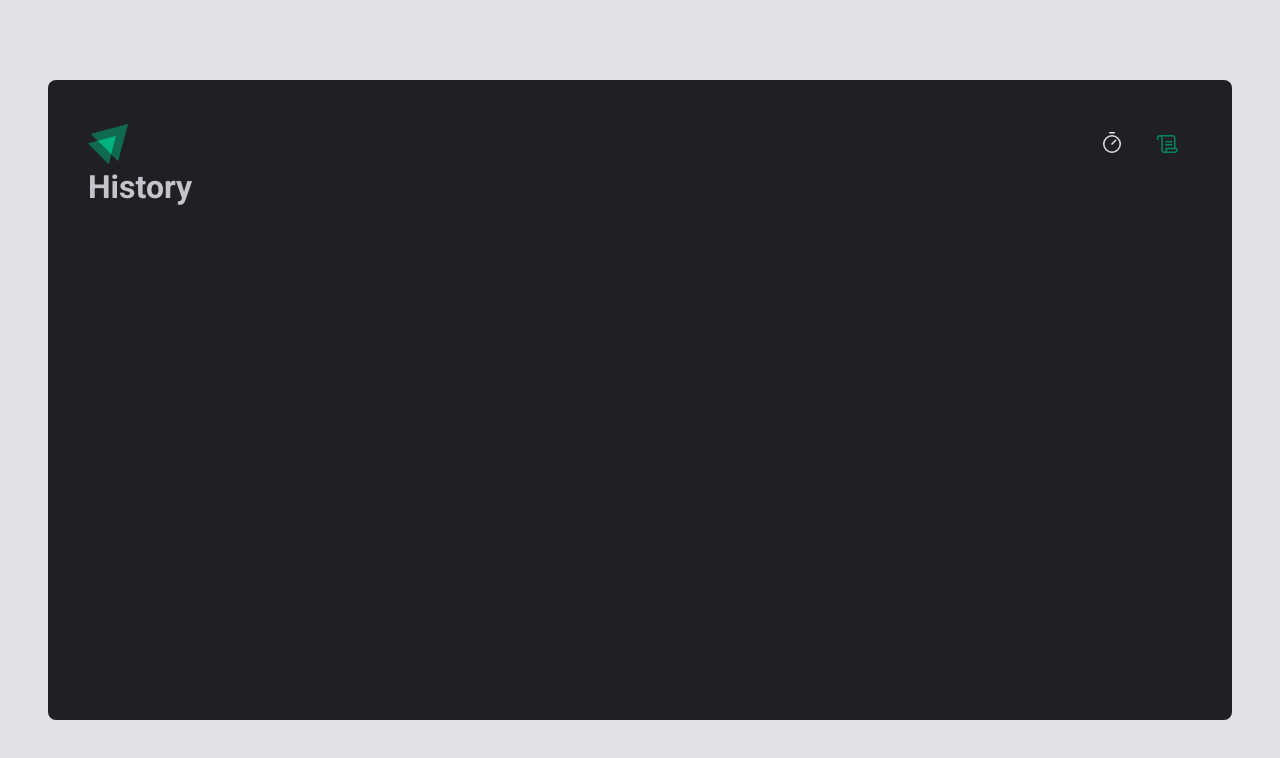
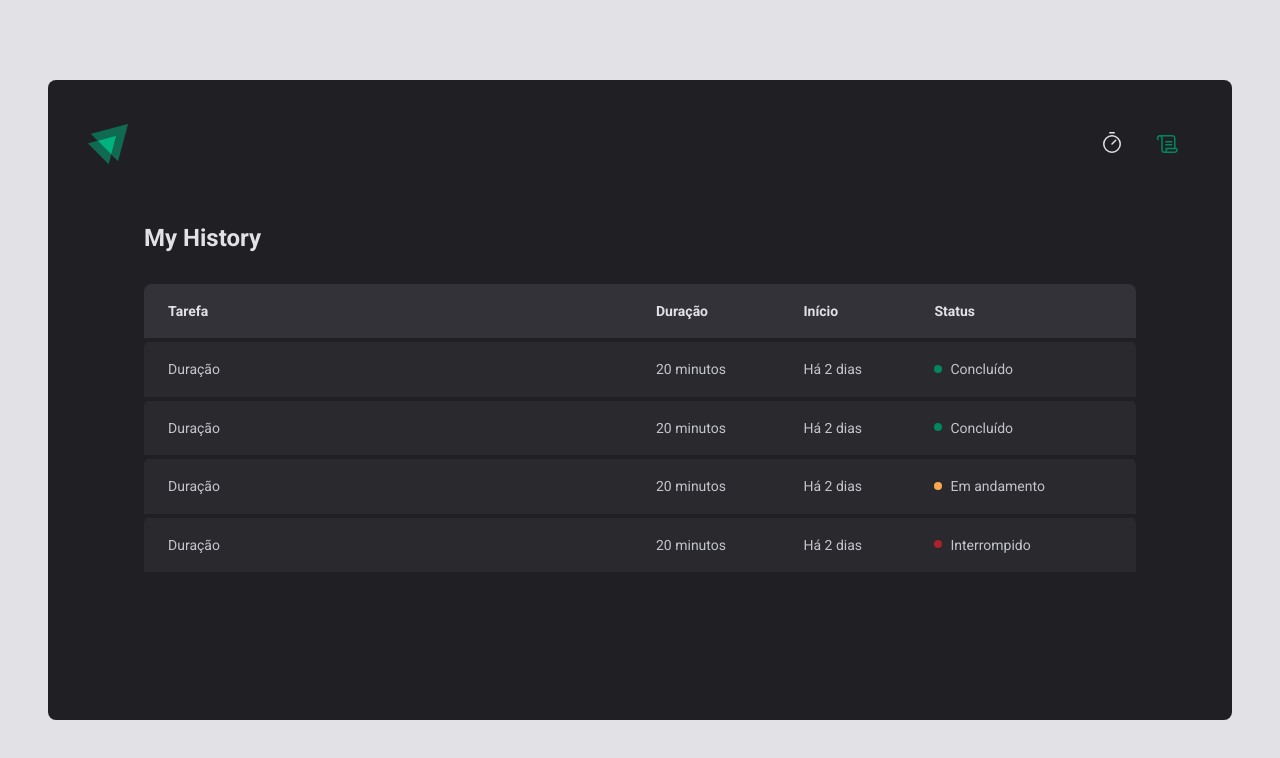
Before and after one commit to edbonamigo/bootcamp-rocketseat, a React (Vite) app in the folder timer-ignite/: page /history in a window 1280 px wide. Shown: the top 758 px of the page. Built offline with nearby package versions, Linux system fonts and the light colour scheme.

Commit message:
:lipstick: Add History component and styles

```diff
--- a/timer-ignite/src/Router.tsx
+++ b/timer-ignite/src/Router.tsx
@@ -1,7 +1,7 @@
 import { Routes, Route } from 'react-router-dom'
 
 import { Home } from './pages/Home/index'
-import { History } from './pages/History'
+import { History } from './pages/History/index'
 import { DefaultLayout } from './layouts/DefaultLayout'
 
 export function Router() {
--- a/timer-ignite/src/pages/History.tsx
+++ /dev/null
@@ -1,7 +0,0 @@
-export function History() {
-  return (
-    <>
-      <h1>History</h1>
-    </>
-  )
-}
--- /dev/null
+++ b/timer-ignite/src/pages/History/index.tsx
@@ -0,0 +1,56 @@
+import { HistoryContainer, HistoryList, Status } from './styles'
+
+export function History() {
+  return (
+    <HistoryContainer>
+      <h1>My History</h1>
+
+      <HistoryList>
+        <table>
+          <thead>
+            <tr>
+              <th>Tarefa</th>
+              <th>Duração</th>
+              <th>Início</th>
+              <th>Status</th>
+            </tr>
+          </thead>
+          <tbody>
+            <tr>
+              <td>Duração</td>
+              <td>20 minutos</td>
+              <td>Há 2 dias</td>
+              <td>
+                <Status statusColor="green">Concluído</Status>
+              </td>
+            </tr>
+            <tr>
+              <td>Duração</td>
+              <td>20 minutos</td>
+              <td>Há 2 dias</td>
+              <td>
+                <Status statusColor="green">Concluído</Status>
+              </td>
+            </tr>
+            <tr>
+              <td>Duração</td>
+              <td>20 minutos</td>
+              <td>Há 2 dias</td>
+              <td>
+                <Status statusColor="yellow">Em andamento</Status>
+              </td>
+            </tr>
+            <tr>
+              <td>Duração</td>
+              <td>20 minutos</td>
+              <td>Há 2 dias</td>
+              <td>
+                <Status statusColor="red">Interrompido</Status>
+              </td>
+            </tr>
+          </tbody>
+        </table>
+      </HistoryList>
+    </HistoryContainer>
+  )
+}
--- /dev/null
+++ b/timer-ignite/src/pages/History/styles.ts
@@ -0,0 +1,90 @@
+import styled from 'styled-components'
+
+export const HistoryContainer = styled.main`
+  flex: 1;
+  padding: 3.5rem;
+
+  display: flex;
+  flex-direction: column;
+
+  h1 {
+    font-size: 1.5rem;
+    color: ${(props) => props.theme['gray-100']};
+  }
+`
+
+export const HistoryList = styled.div`
+  flex: 1;
+  overflow: auto;
+  margin-top: 2rem;
+
+  table {
+    width: 100%;
+    border-collapse: collapse;
+    min-width: 600px;
+
+    th {
+      background-color: ${(props) => props.theme['gray-600']};
+      padding: 1rem;
+      text-align: left;
+      color: ${(props) => props.theme['gray-100']};
+      font-size: 0.875rem;
+      line-height: 1.6;
+
+      &:first-child {
+        border-top-left-radius: 8px;
+        padding-left: 1.5rem;
+      }
+
+      &:last-child {
+        border-top-right-radius: 8px;
+        padding-right: 1.5rem;
+      }
+    }
+
+    td {
+      background-color: ${(props) => props.theme['gray-700']};
+      border-top: 4px solid ${(props) => props.theme['gray-800']};
+      padding: 1rem;
+      font-size: 0.875rem;
+      line-height: 1.6;
+
+      &:first-child {
+        width: 50%;
+        border-top-left-radius: 8px;
+        padding-left: 1.5rem;
+      }
+
+      &:last-child {
+        border-top-right-radius: 8px;
+        padding-right: 1.5rem;
+      }
+    }
+  }
+`
+
+const STATUS_COLORS = {
+  yellow: 'yellow-500',
+  green: 'green-500',
+  red: 'red-500',
+  gray: 'gray-500',
+} as const
+
+interface StatusProps {
+  statusColor: keyof typeof STATUS_COLORS
+}
+
+export const Status = styled.span<StatusProps>`
+  display: flex;
+  align-items: center;
+  gap: 0.5rem;
+
+  &::before {
+    content: '';
+    width: 0.5rem;
+    height: 0.5rem;
+    margin-bottom: 1px;
+    border-radius: 50%;
+    background: ${(props) => props.theme[STATUS_COLORS[props.statusColor]]};
+  }
+`
```
